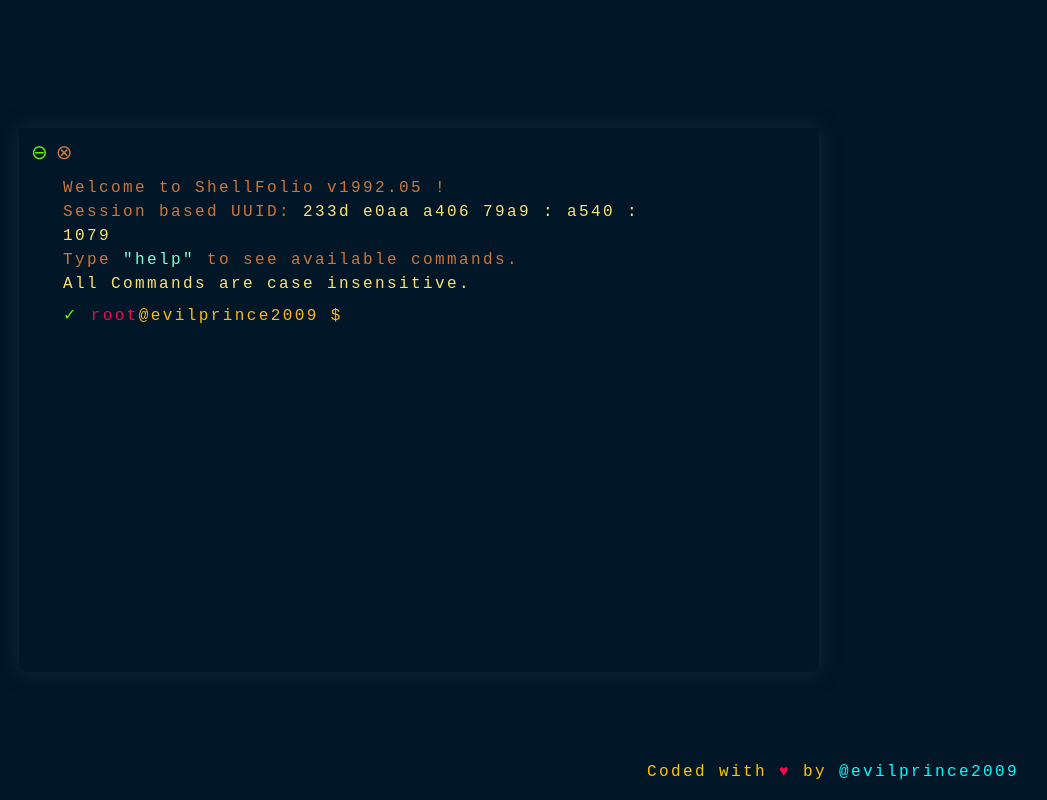
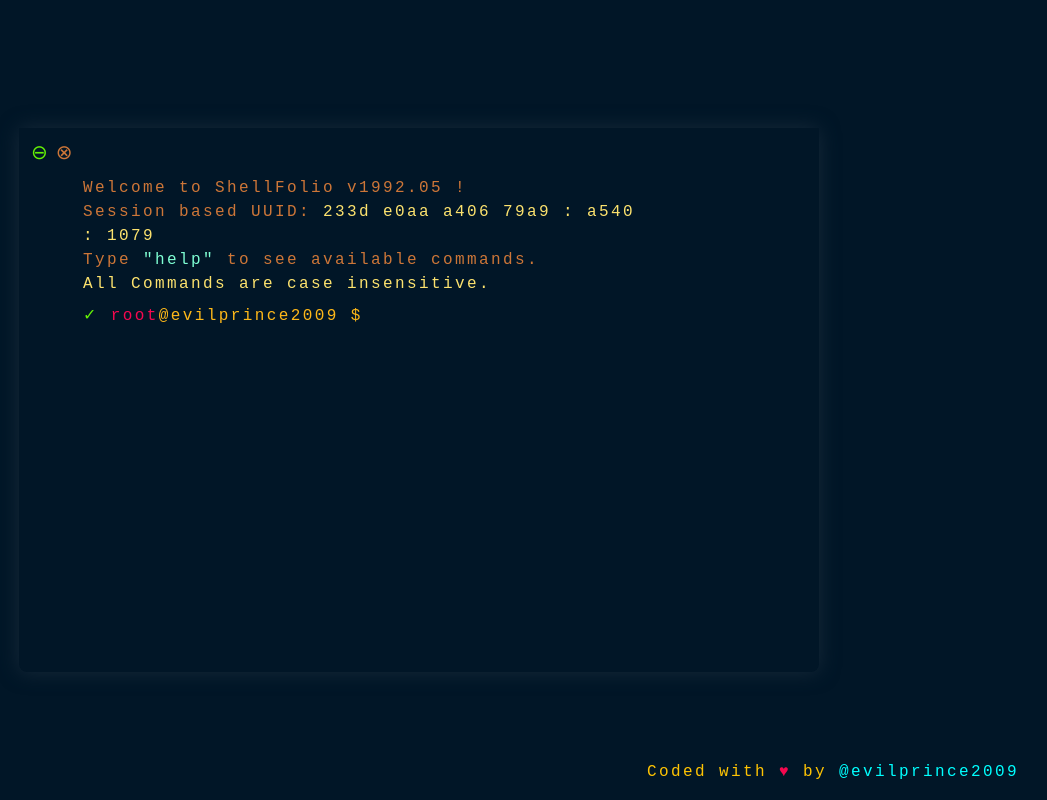
Before and after one commit to AHShuvro/Terminal-0.1, a React (Vite) app: page / in a window 1280 px wide. Shown: the whole page, without its empty margins (221-1268 px from the left). Built offline with nearby package versions, Linux system fonts and the light colour scheme; a web font is replaced by a local one.

Commit message:
Added some design

```diff
--- a/src/App.jsx
+++ b/src/App.jsx
@@ -99,9 +99,9 @@ function App() {
             <Link to={'/blank'} ><button className="text-[#64F105] hover:text-[#CD7638] text-xl">⊖</button></Link>
             <Link to={'/close'} ><button className="text-[#CD7638] hover:text-[#F5084F] text-xl">⊗</button></Link>
           </div>
-          <div className="pl-8 pr-8 md:pr-32 h-[30rem] rounded-xl overflow-y-auto mx-3" style={{ scrollbarWidth: 'none', msOverflowStyle: 'none' }}>
+          <div className="pl-2 md:pl-8 pr-6 md:pr-32 h-[30rem] rounded-xl overflow-y-auto mx-8" style={{ scrollbarWidth: 'none', msOverflowStyle: 'none' }}>
             <Local />
-            <div>
+            <div className='w-full'>
               {output.map((item, idx) => (
                 <pre  className=' font-medium tracking-custom ' key={idx}>{item}</pre>
               ))}
```
